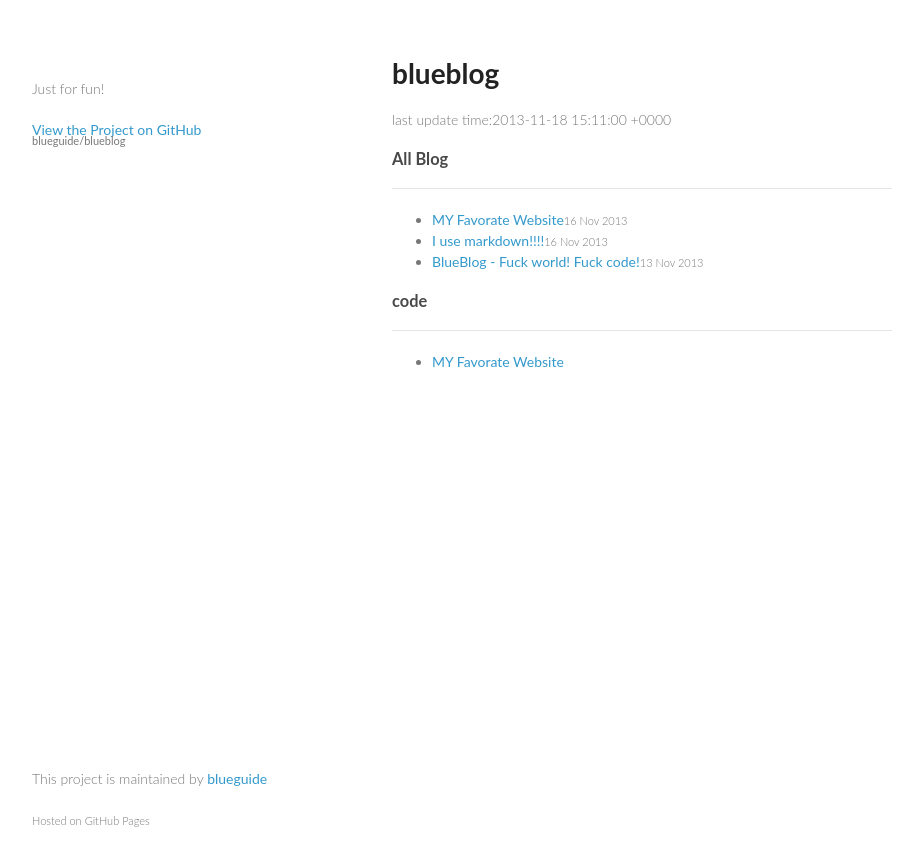
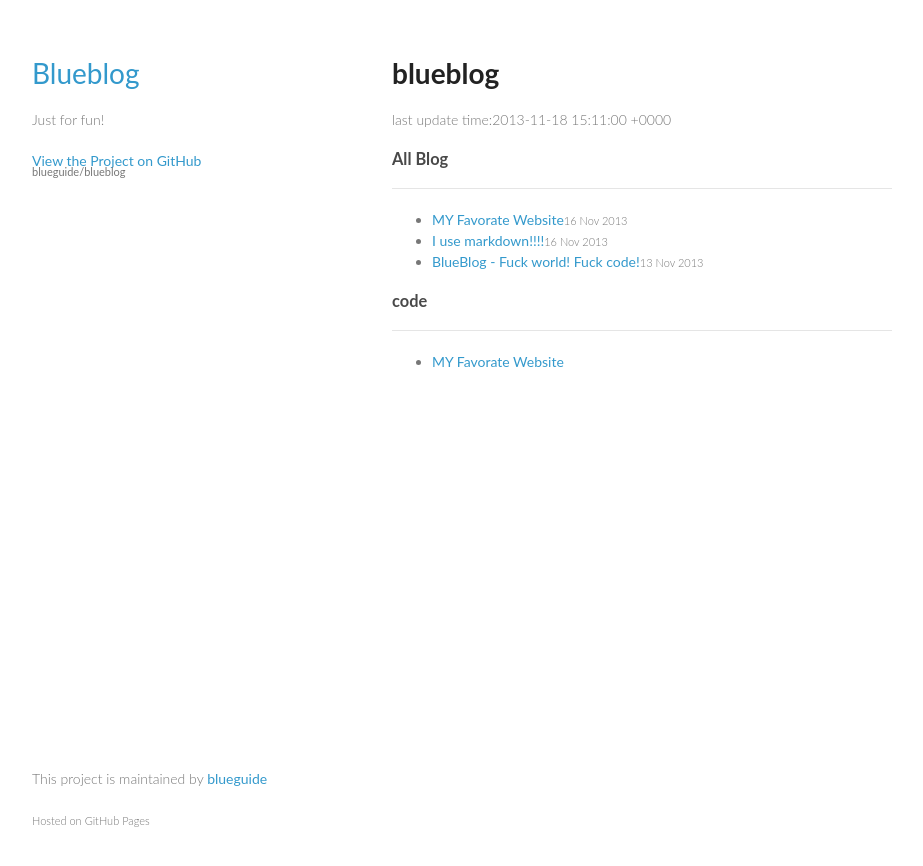
Before and after one commit to blueguide/blueblog, a Jekyll site: the page built from index.html, in a window 1280 px wide. Shown: the top 866 px of the page, without its empty margins (178-1101 px from the left). Built offline with Jekyll 4.4.1, drawn with Linux system fonts in a browser that asks for light colours; the list of posts is cut into pages by our own code.

Commit message:
change some thing

```diff
--- a/_layouts/default.html
+++ b/_layouts/default.html
@@ -17,7 +17,7 @@
   <body>
   <div class="wrapper">
     <header>
-		<h1><a href="{{ site.baseurl }}"><Blueblog></a></h1>
+		<h1><a href="{{ site.baseurl }}">Blueblog</a></h1>
 		<p>Just for fun!</p>
 
 		<p class="view"><a href="https://github.com/blueguide/blueblog">View the Project on GitHub <small>blueguide/blueblog</small></a></p>
```
